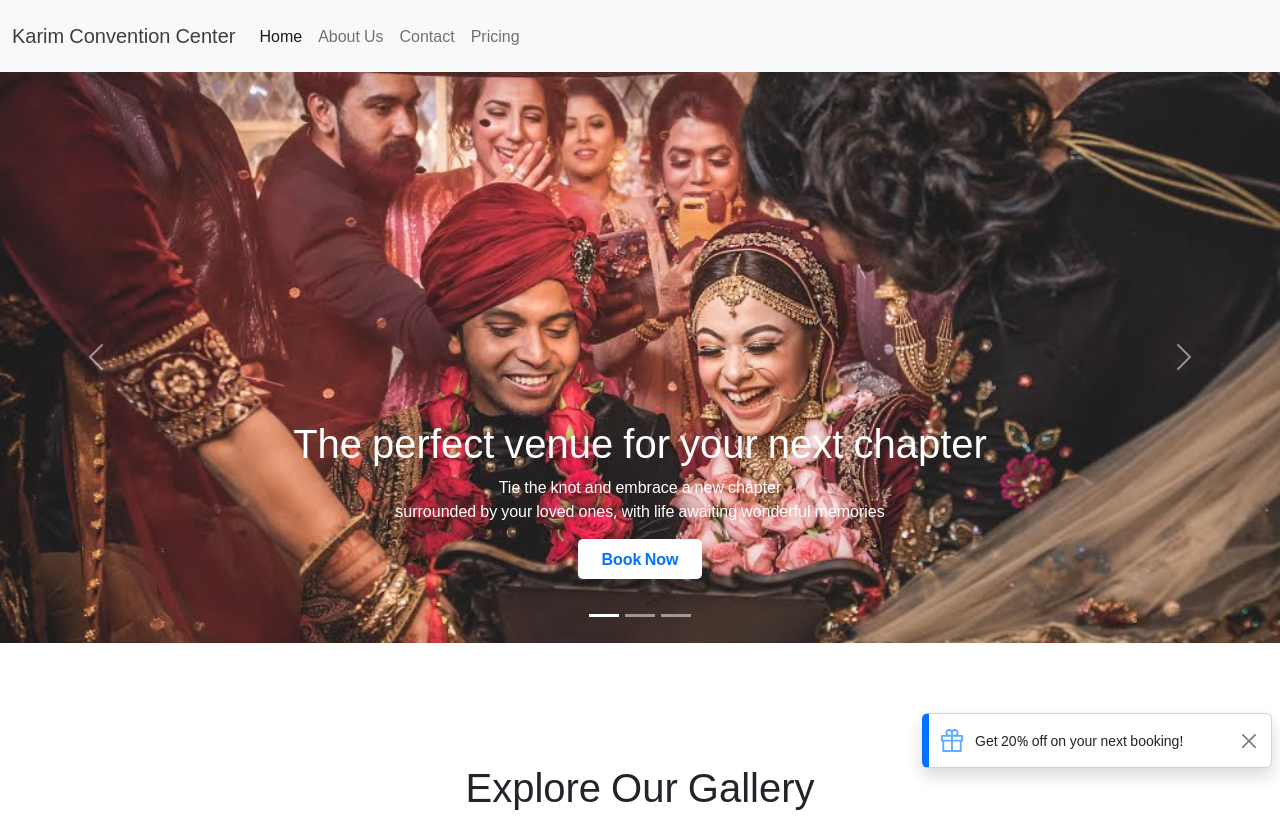
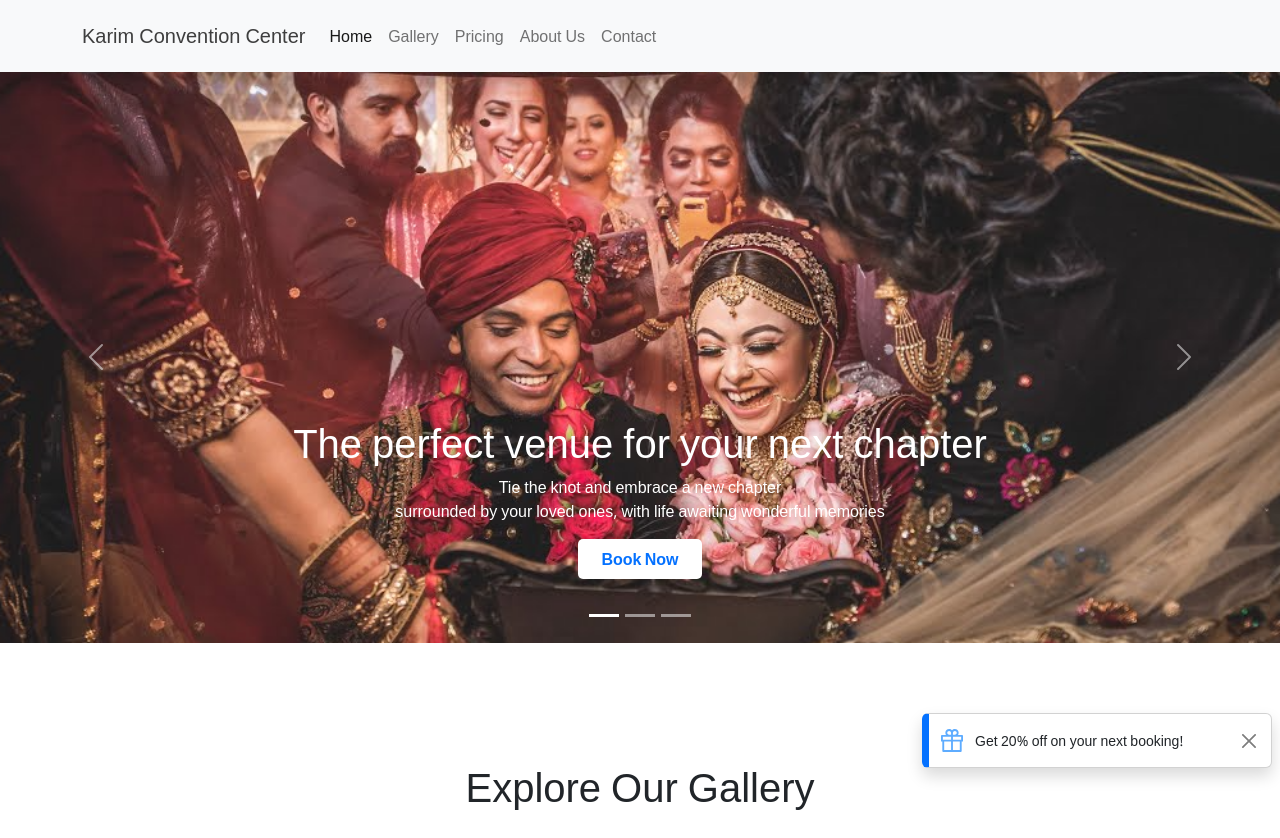
Before and after one commit to Saeedul/convention-center, a plain HTML site: page index.html in a window 1280 px wide. Shown: the top 838 px of the page. Drawn offline with nearby package versions, Linux system fonts and the light colour scheme.

Commit message:
improved

```diff
--- a/index.html
+++ b/index.html
@@ -24,11 +24,12 @@
 </style>
 
 <body>
-    <header>
-        <!-------------------- Navbar ------------------ [To keep the navbar top always i put the nav tag before header] --------------->
-        <nav class="navbar navbar-expand-lg bg-light py-3">
-            <div class="container-fluid">
+    <!-------------------- Navbar ------------------ [To keep the navbar top I put the nav tag before header] --------------->
+    <nav class="navbar navbar-expand-lg bg-light py-lg-3 position-sticky top-0 start-0 shadow">
+        <div class="container-fluid container-lg">
+            <div class="logo">
                 <a class="navbar-brand navbar-logo-txt" href="#">Karim Convention Center</a>
+            </div>
             <button class="navbar-toggler" type="button" data-bs-toggle="collapse" data-bs-target="#navbarNav"
                 aria-controls="navbarNav" aria-expanded="false" aria-label="Toggle navigation">
                 <span class="navbar-toggler-icon"></span>
@@ -39,18 +40,22 @@
                         <a class="nav-link active" aria-current="page" href="#">Home</a>
                     </li>
                     <li class="nav-item">
+                        <a class="nav-link" href="#">Gallery</a>
+                    </li>
+                    <li class="nav-item">
+                        <a class="nav-link" href="#">Pricing</a>
+                    </li>
+                    <li class="nav-item">
                         <a class="nav-link" href="#">About Us</a>
                     </li>
                     <li class="nav-item">
                         <a class="nav-link" href="#">Contact</a>
                     </li>
-                        <li class="nav-item">
-                            <a class="nav-link" href="#">Pricing</a>
-                        </li>
                 </ul>
             </div>
         </div>
     </nav>
+    <header>
         <div id="carouselExampleIndicators" class="carousel slide" data-bs-ride="true">
             <div class="carousel-indicators">
                 <button type="button" data-bs-target="#carouselExampleIndicators" data-bs-slide-to="0" class="active"
@@ -537,7 +542,7 @@
     </main>
     <footer class="footer">
         <section class="text-center text-white">
-            <h2 class="text-center text-white footer-title">Karim Convention Center</h2>
+            <h2 class="text-center text-white footer-title">Karim Convention Center<sup>&trade;</sup></h2>
             <p class="text-center text-white p-0 footer-copyright">Copyright © 2023</p>
             <p class="text-center text-white p-0 footer-copyright">All Rights Reserved</p>
             <div class="socials">
--- a/style.css
+++ b/style.css
@@ -14,6 +14,10 @@ html {
 
 body {
     overflow-x: hidden;
+}
+
+.navbar {
+    z-index: 5;
 }
 
 .navbar-logo-txt {
@@ -59,6 +63,10 @@ body {
     color: var(--blue);
 }
 
+.toast {
+    z-index: 5;
+}
+
 .toast-border {
     border-left: 7px solid var(--blue);
     position: fixed;
```
Lines whose indentation alone changed are shown as unchanged.
